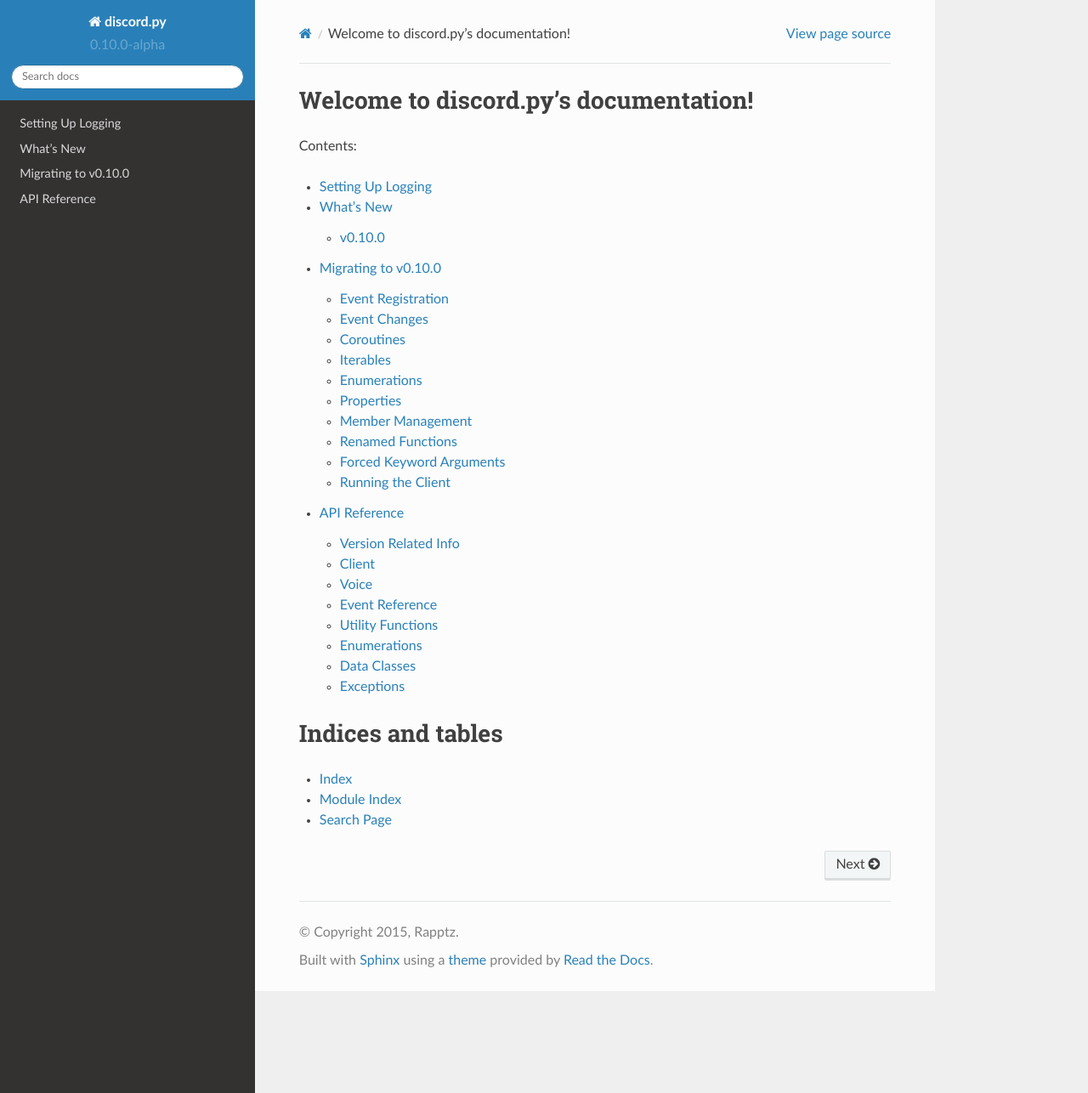
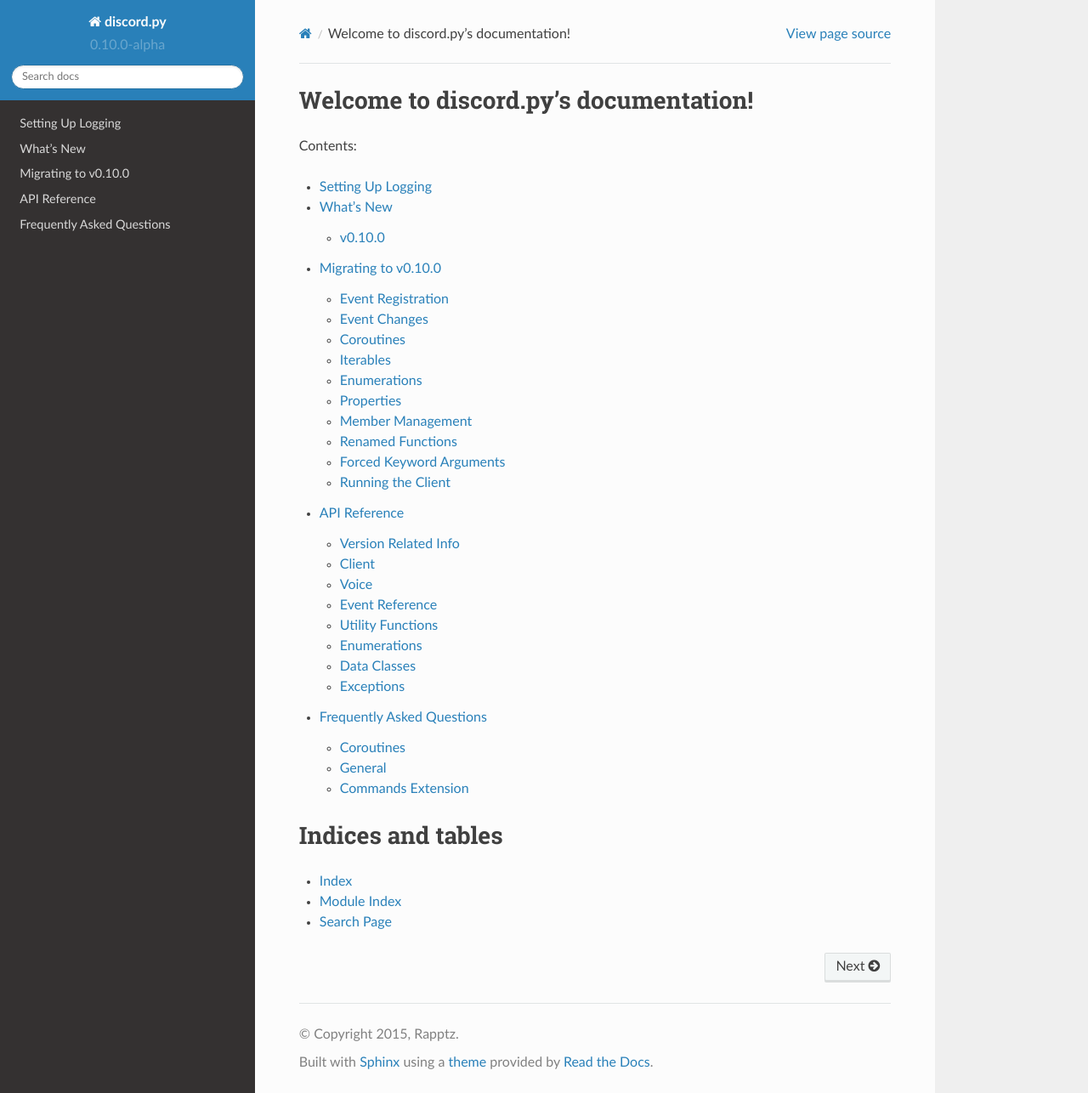
Before and after one commit to Rapptz/discord.py, a Sphinx documentation site: the page built from docs/index.rst, in a window 1280 px wide and 1286 px high. Shown: the whole window at 85% size. Built offline with Sphinx 7.4.7 and the Read the Docs theme 2.0.0, drawn with Linux system fonts in a browser that asks for light colours; part of the change alters nothing that is shown.

```diff
--- /dev/null
+++ b/docs/faq.rst
@@ -0,0 +1,269 @@
+.. currentmodule:: discord
+.. _faq:
+
+Frequently Asked Questions
+===========================
+
+This is a list of Frequently Asked Questions regarding using ``discord.py`` and its extension modules. Feel free to suggest a
+new question or submit one via pull requests.
+
+.. contents:: Questions
+    :local:
+
+Coroutines
+------------
+
+Questions regarding coroutines and asyncio belong here.
+
+I get a SyntaxError around the word ``async``\! What should I do?
+~~~~~~~~~~~~~~~~~~~~~~~~~~~~~~~~~~~~~~~~~~~~~~~~~~~~~~~~~~~~~~~~
+
+This ``SyntaxError`` happens because you're using a Python version lower than 3.5. Python 3.4 uses ``@asyncio.coroutine`` and
+``yield from`` instead of ``async def`` and ``await``.
+
+Thus you must do the following instead: ::
+
+    async def foo():
+        await bar()
+
+    # into
+
+    @asyncio.coroutine
+    def foo():
+        yield from bar()
+
+Don't forget to ``import asyncio`` on the top of your files.
+
+**It is heavily recommended that you update to Python 3.5 or higher as it simplifies asyncio massively.**
+
+What is a coroutine?
+~~~~~~~~~~~~~~~~~~~~~~
+
+A coroutine is a function that must be invoked with ``await`` or ``yield from``. When Python encounters an ``await`` it stops
+the function's execution at that point and works on other things until it comes back to that point and finishes off its work.
+This allows for your program to be doing multiple things at the same time without using threads or complicated
+multiprocessing.
+
+**If you forget to await a coroutine then the coroutine will not run. Never forget to await a coroutine.**
+
+Where can I use ``await``\?
+~~~~~~~~~~~~~~~~~~~~~~~~~~~~~
+
+You can only use ``await`` inside ``async def`` functions and nowhere else.
+
+What does "blocking" mean?
+~~~~~~~~~~~~~~~~~~~~~~~~~~
+
+In asynchronous programming a blocking call is essentially all the parts of the function that are not ``await``. Do not
+despair however, because not all forms of blocking are bad! Avoiding blocking calls is inevitable, but you must work to make
+sure that you don't excessively block functions. Remember, if you block for too long then your bot will freeze since it has
+not stopped the function's execution at that point to do other things.
+
+A common source of blocking for too long is something like ``time.sleep(n)``. Don't do that. Use ``asyncio.sleep(n)``
+instead. Similar to this example: ::
+
+    # bad
+    time.sleep(10)
+
+    # good
+    await asyncio.sleep(10)
+
+Another common source of blocking for too long is using HTTP requests with the famous module ``requests``. While ``requests``
+is an amazing module for non-asynchronous programming, it is not a good choice for ``asyncio`` because certain requests can
+block the event loop too long. Instead, use the ``aiohttp`` library which is installed on the side with this library.
+
+Consider the following example: ::
+
+    # bad
+    r = requests.get('http://random.cat/meow')
+    if r.status_code == 200:
+        js = r.json()
+        await client.send_message(channel, js['file'])
+
+    # good
+    async with aiohttp.get('http://random.cat/meow') as r:
+        if r.status == 200:
+            js = await r.json()
+            await client.send_message(channel, js['file'])
+
+General
+---------
+
+General questions regarding library usage belong here.
+
+How do I set the "Playing" status?
+~~~~~~~~~~~~~~~~~~~~~~~~~~~~~~~~~~~~
+
+There is a method for this under :class:`Client` called :meth:`Client.change_status`. The relevant aspect of this is its
+``game`` keyword argument which takes in a :class:`Game` object. Putting both of these pieces of info together, you get the
+following: ::
+
+    await client.change_status(game=discord.Game(name='my game'))
+
+How do I send a message to a specific channel?
+~~~~~~~~~~~~~~~~~~~~~~~~~~~~~~~~~~~~~~~~~~~~~~~~
+
+If you have its ID then you can do this in two ways, first is by using :class:`Object`\: ::
+
+    await client.send_message(discord.Object(id='12324234183172'), 'hello')
+
+The second way is by calling :meth:`Client.get_channel` directly: ::
+
+    await client.send_message(client.get_channel('12324234183172'), 'hello')
+
+I'm passing IDs as integers and things are not working!
+~~~~~~~~~~~~~~~~~~~~~~~~~~~~~~~~~~~~~~~~~~~~~~~~~~~~~~~
+
+In the library IDs must be of type ``str`` not of type ``int``. Wrap it in quotes.
+
+How do I upload an image?
+~~~~~~~~~~~~~~~~~~~~~~~~~~
+
+There are two ways of doing it. Both of which involve using :meth:`Client.send_file`.
+
+The first is by opening the file and passing it directly: ::
+
+    with open('my_image.png', 'rb') as f:
+        await client.send_file(channel, f)
+
+The second is by passing the file name directly: ::
+
+    await client.send_file(channel, 'my_image.png')
+
+How do I pass a coroutine to the player's "after" function?
+~~~~~~~~~~~~~~~~~~~~~~~~~~~~~~~~~~~~~~~~~~~~~~~~~~~~~~~~~~~~
+
+A StreamPlayer is just a ``threading.Thread`` object that plays music. As a result it does not execute inside a coroutine.
+This does not mean that it is not possible to call a coroutine in the ``after`` parameter. To do so you must pass a callable
+that wraps up a couple of aspects.
+
+The first gotcha that you must be aware of is that calling a coroutine is not a thread-safe operation. Since we are
+technically in another thread, we must take caution in calling thread-safe operations so things do not bug out. Luckily for
+us, ``asyncio`` comes with a ``asyncio.run_coroutine_threadsafe``
+`function <https://docs.python.org/3.5/library/asyncio-task.html#asyncio.run_coroutine_threadsafe>`_ that allows us to call
+a coroutine from another thread.
+
+.. warning::
+
+    This function is only part of 3.5.1+ and 3.4.4+. If you are not using these Python versions then use
+    ``discord.compat.run_coroutine_threadsafe``.
+
+However, this function returns a ``concurrent.Future`` and to actually call it we have to fetch its result. Putting all of
+this together we can do the following: ::
+
+    def my_after():
+        coro = client.send_message(some_channel, 'Song is done!')
+        fut = asyncio.run_coroutine_threadsafe(coro, client.loop)
+        try:
+            fut.result()
+        except:
+            # an error happened sending the message
+            pass
+
+    player = await voice.create_ytdl_player(url, after=my_after)
+    player.start()
+
+How do I run something in the background?
+~~~~~~~~~~~~~~~~~~~~~~~~~~~~~~~~~~~~~~~~~~~
+
+`Check the background_task.py example. <https://github.com/Rapptz/discord.py/blob/async/examples/background_task.py>`_
+
+How do I get a specific User/Role/Channel/Server?
+~~~~~~~~~~~~~~~~~~~~~~~~~~~~~~~~~~~~~~~~~~~~~~~~~~
+
+There are multiple ways of doing this. If you have a specific entity's ID then you can use
+one of the following functions:
+
+- :meth:`Client.get_channel`
+- :meth:`Client.get_server`
+- :meth:`Server.get_member`
+- :meth:`Server.get_channel`
+
+If the functions above do not help you, then use of :func:`utils.find` or :func:`utils.get` would server some use in finding
+specific entities. The documentation for those functions provide specific examples.
+
+Commands Extension
+-------------------
+
+Questions regarding ``discord.ext.commands`` belong here.
+
+Is there any documentation for this?
+~~~~~~~~~~~~~~~~~~~~~~~~~~~~~~~~~~~~~
+
+Not at the moment. Writing documentation for stuff takes time. A lot of people get by reading the docstrings in the source
+code. Others get by via asking questions in the `Discord server <https://discord.gg/0SBTUU1wZTXZNJPa>`_. Others look at the
+source code of `other existing bots <https://github.com/Rapptz/RoboDanny>`_.
+
+There is a `basic example <https://github.com/Rapptz/discord.py/blob/async/examples/basic_bot.py>`_ showcasing some
+functionality.
+
+**Documentation is being worked on, it will just take some time to polish it**.
+
+Why does ``on_message`` make my commands stop working?
+~~~~~~~~~~~~~~~~~~~~~~~~~~~~~~~~~~~~~~~~~~~~~~~~~~~~~~~
+
+Overriding the default provided ``on_message`` forbids any extra commands from running. To fix this, add a
+``bot.process_commands(message)`` line at the end of your ``on_message``. For example: ::
+
+    @bot.event
+    async def on_message(message):
+        # do some extra stuff here
+
+        await bot.process_commands(message)
+
+Can I use ``bot.say`` in other places aside from commands?
+~~~~~~~~~~~~~~~~~~~~~~~~~~~~~~~~~~~~~~~~~~~~~~~~~~~~~~~~~~~
+
+No. They only work inside commands due to the way the magic involved works.
+
+Why do my arguments require quotes?
+~~~~~~~~~~~~~~~~~~~~~~~~~~~~~~~~~~~~
+
+In a simple command defined as: ::
+
+    @bot.command()
+    async def echo(message: str):
+        await bot.say(message)
+
+Calling it via ``?echo a b c`` will only fetch the first argument and disregard the rest. To fix this you should either call
+it via ``?echo "a b c"`` or change the signature to have "consume rest" behaviour. Example: ::
+
+    @bot.command()
+    async def echo(*, message: str):
+        await bot.say(message)
+
+This will allow you to use ``?echo a b c`` without needing the quotes.
+
+How do I get the original ``message``\?
+~~~~~~~~~~~~~~~~~~~~~~~~~~~~~~~~~~~~~~~
+
+Ask the command to pass you the invocation context via ``pass_context``. This context will be passed as the first parameter.
+
+Example: ::
+
+    @bot.command(pass_context=True)
+    async def joined_at(ctx, member: discord.Member = None):
+        if member is None:
+            member = ctx.message.author
+
+        await bot.say('{0} joined at {0.joined_at}'.format(member))
+
+How do I make a subcommand?
+~~~~~~~~~~~~~~~~~~~~~~~~~~~~
+
+Use the ``group`` decorator. This will transform the callback into a ``Group`` which will allow you to add commands into
+the group operating as "subcommands". These groups can be arbitrarily nested as well.
+
+Example: ::
+
+    @bot.group(pass_context=True)
+    async def git(ctx):
+        if ctx.invoked_subcommand is None:
+            await bot.say('Invalid git command passed...')
+
+    @git.command()
+    async def push(remote: str, branch: str):
+        await bot.say('Pushing to {} {}'.format(remote, branch))
+
+
+This could then be used as ``?git push origin master``.
--- a/docs/index.rst
+++ b/docs/index.rst
@@ -15,6 +15,7 @@ Contents:
    whats_new
    migrating
    api
+   faq
 
 
 Indices and tables
```
